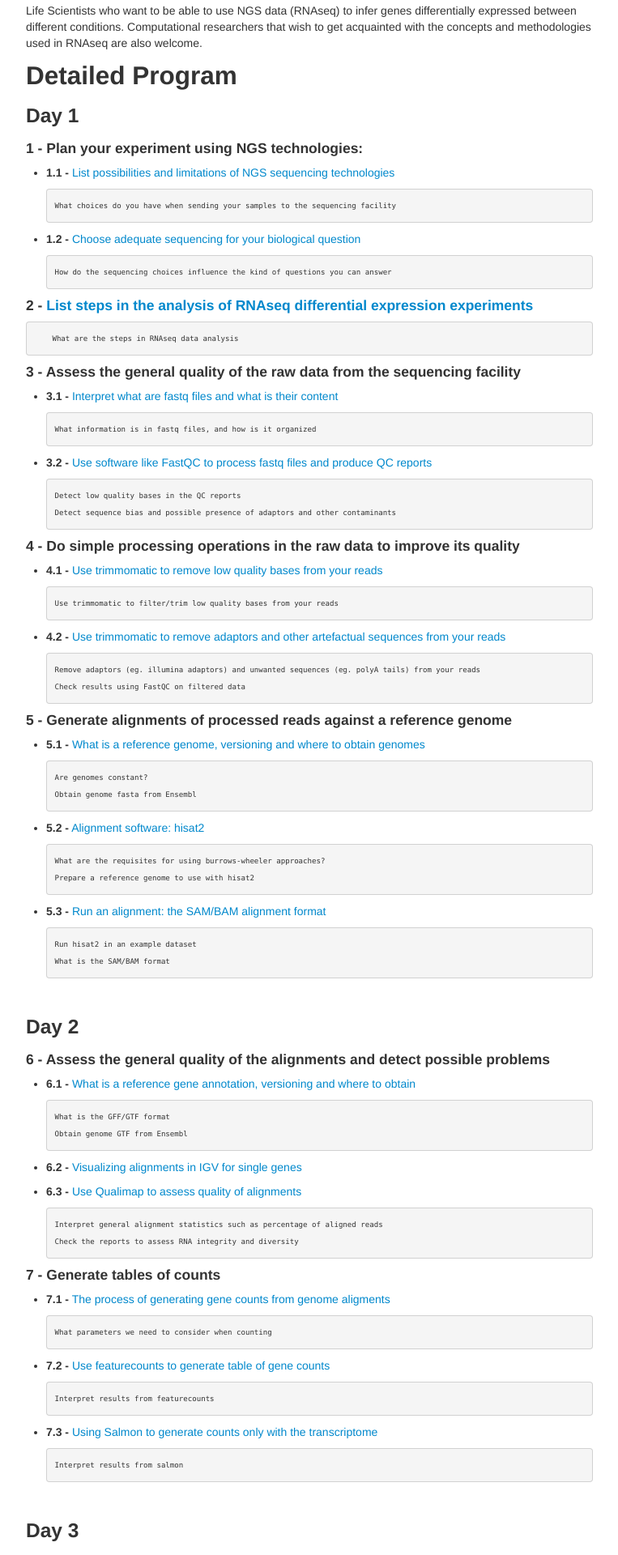
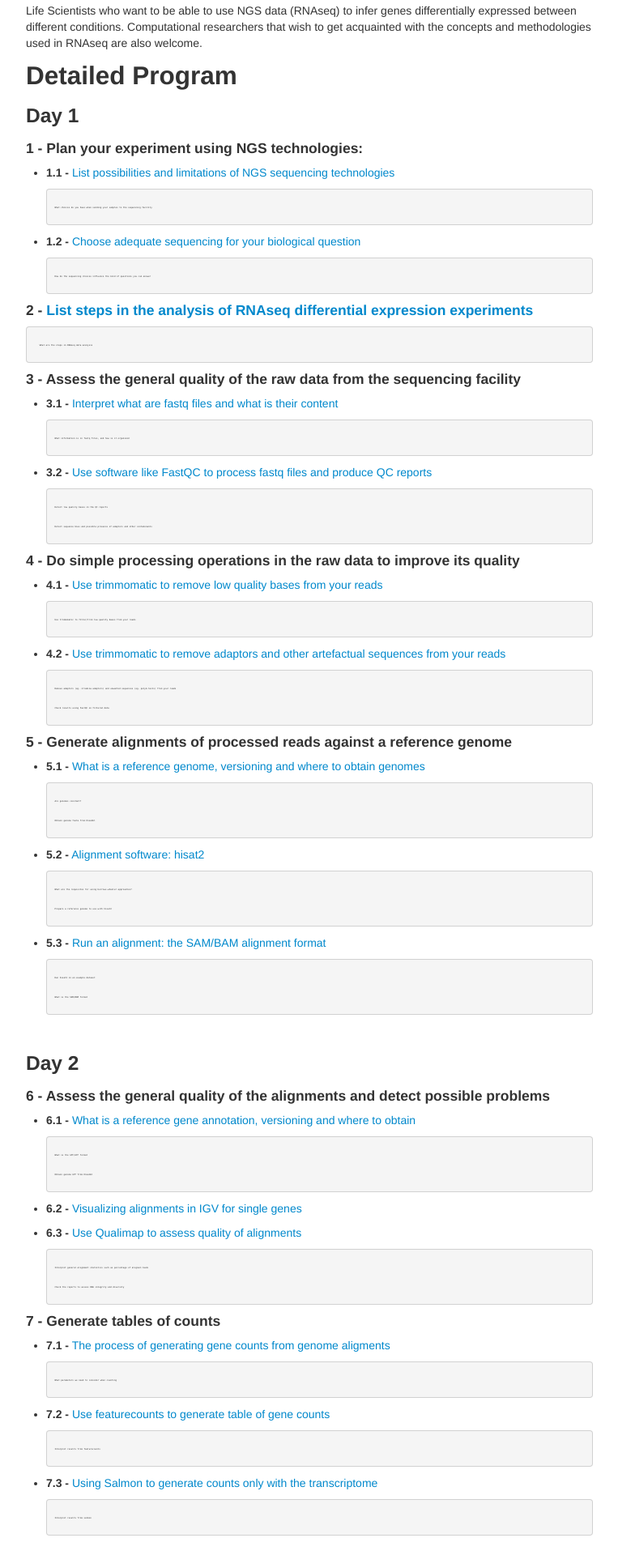
Before and after one commit to GTPB/ADER19F, a Jekyll site: the page built from index.md, in a window 1280 px wide. Shown: the part 1019-2939 px from the top of the page at 81% size, without its empty margins (258-1021 px from the left). Built offline with Jekyll 4.4.1, drawn with Linux system fonts in a browser that asks for light colours.

Commit message:
Update kbroman.css

```diff
--- a/assets/themes/twitter/css/kbroman.css
+++ b/assets/themes/twitter/css/kbroman.css
@@ -1,6 +1,6 @@
 code {
   padding: 2px 2px 2px;
-  font-size:70%;
+  font-size:20%;
   color: black;
   background-color:   #d8edfc;
   border: 1px solid #e1e1e8;
```
